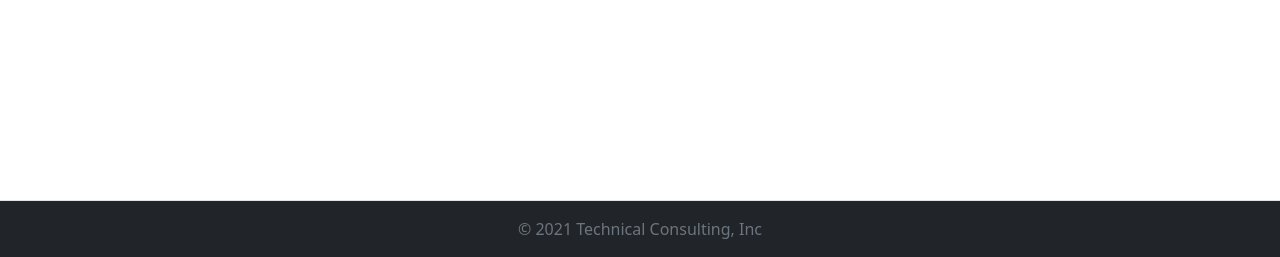
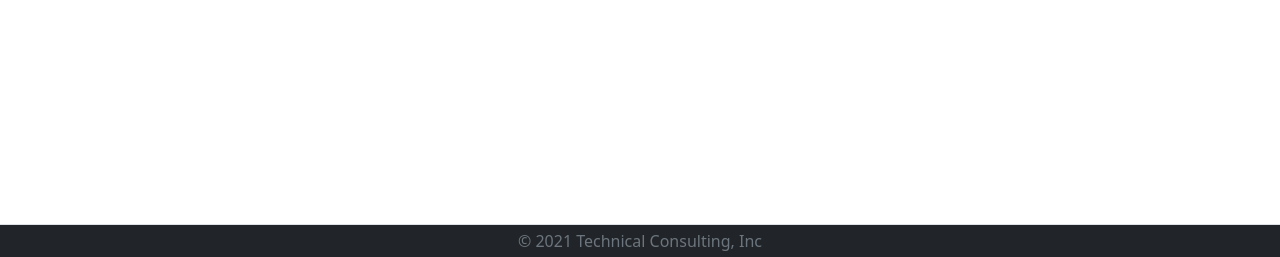
Before and after one commit to los600/Technical-Consulting, a PHP site: page / in a window 1280 px wide. Shown: the part 543-800 px from the top of the page. Run offline with PHP 8.4, Linux system fonts and the light colour scheme; data that the repository does not hold is empty; some libraries are stand-ins or nearby versions.

Commit message:
footer p-1

```diff
--- a/src/Views/Components/footer.php
+++ b/src/Views/Components/footer.php
@@ -1,6 +1,6 @@
 
 
-<footer class="d-flex justify-content-center p-3 bg-dark navbar-dark border-top position-absolute bottom-0 align-items-center"style="width: 100%">
+<footer class="d-flex justify-content-center p-1 bg-dark navbar-dark border-top position-absolute bottom-0 align-items-center"style="width: 100%">
     <div class="text-muted">© 2021 Technical Consulting, Inc</div>
 
 </footer>
```
